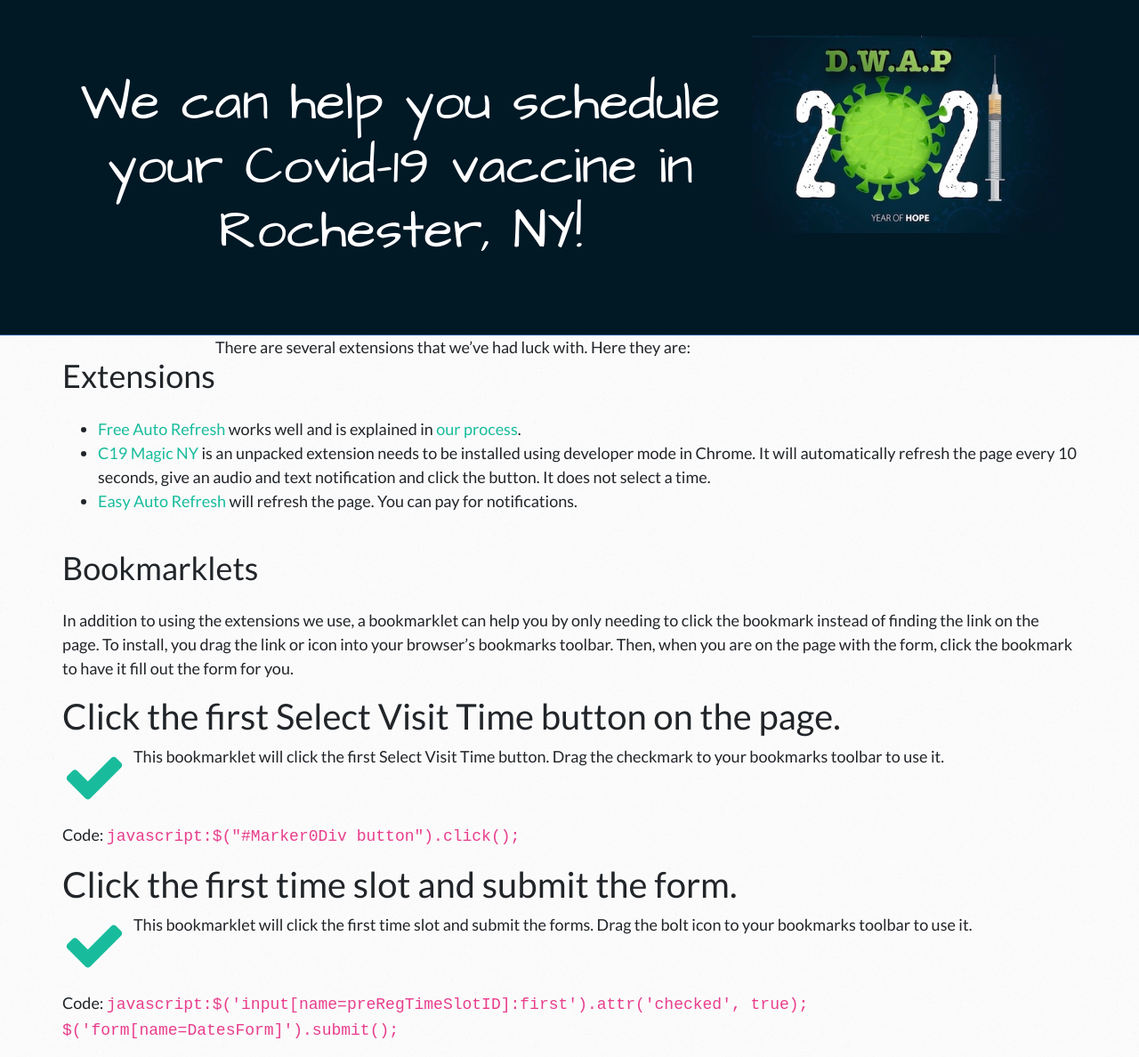
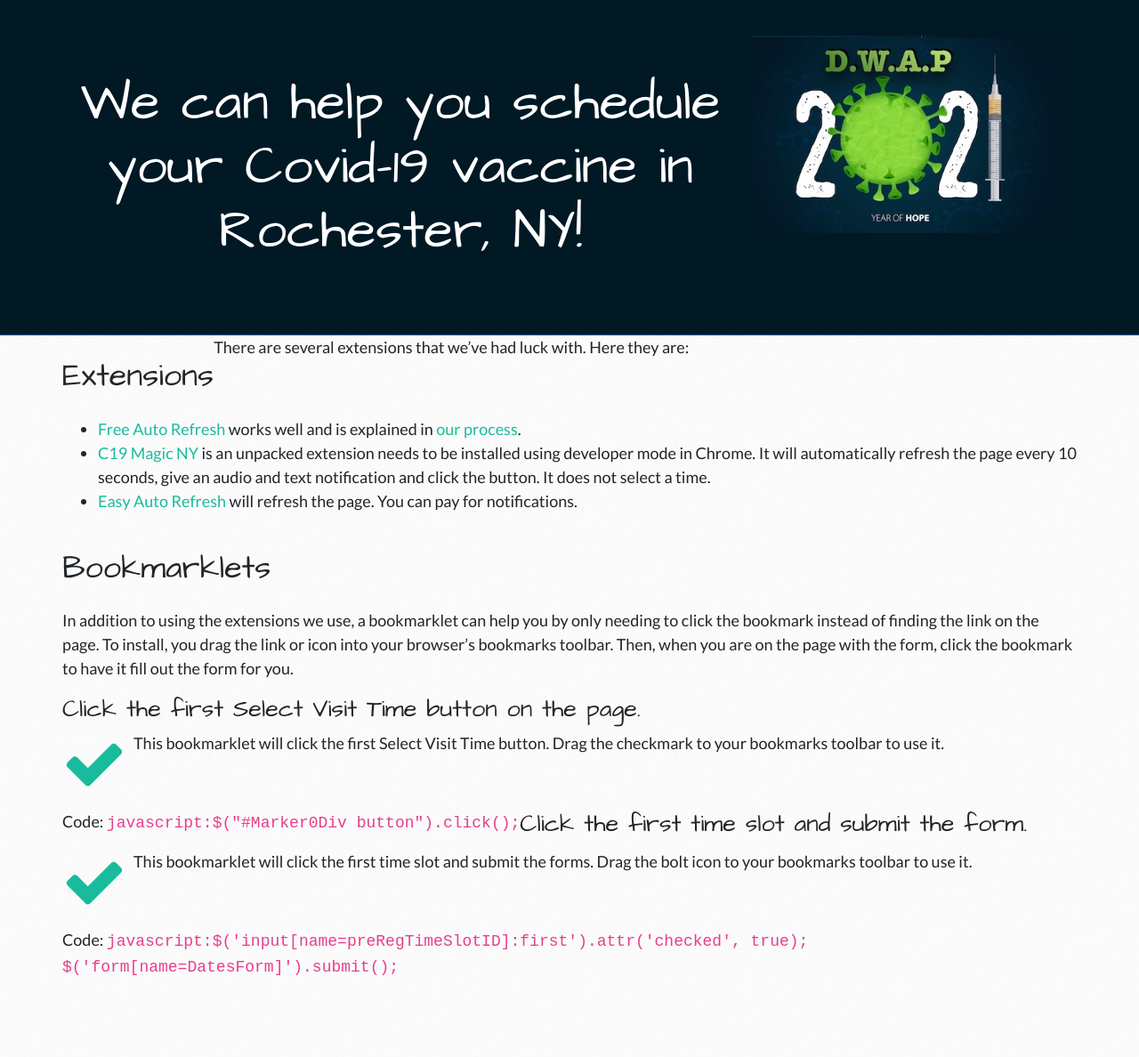
Before and after one commit to loganrath/dwap-main, a Jekyll site: the page built from tools.md, in a window 1280 px wide. Shown: the whole page at 89% size. Built offline with Jekyll 4.4.1, drawn with Linux system fonts in a browser that asks for light colours; nearby versions of some CDN libraries; after the commit the page ends 1117 px from its top, so only the background shows below that.

Commit message:
headings

```diff
--- a/_sass/jekyll-theme-architect.scss
+++ b/_sass/jekyll-theme-architect.scss
@@ -7,6 +7,11 @@
   font-size: 18px;
   background: #fafafa url(../images/body-bg.jpg) 0 0 repeat;
 }
+
+h1 {font-size: 2em; font-family: 'Architects Daughter', 'Helvetica Neue', Helvetica, Arial, serif;}
+h2 {font-size: 1.5em; font-family: 'Architects Daughter', 'Helvetica Neue', Helvetica, Arial, serif;}
+h3 {font-size: 1.25em; font-family: 'Architects Daughter', 'Helvetica Neue', Helvetica, Arial, serif;}
+h4 {font-size: 1em; font-family: 'Architects Daughter', 'Helvetica Neue', Helvetica, Arial, serif;}
 
 header {
   background: #011825;
@@ -18,6 +23,7 @@
 }
 
 header h1 { font-size: 60px;}
+
 
 
 /* #Media Queries
```
